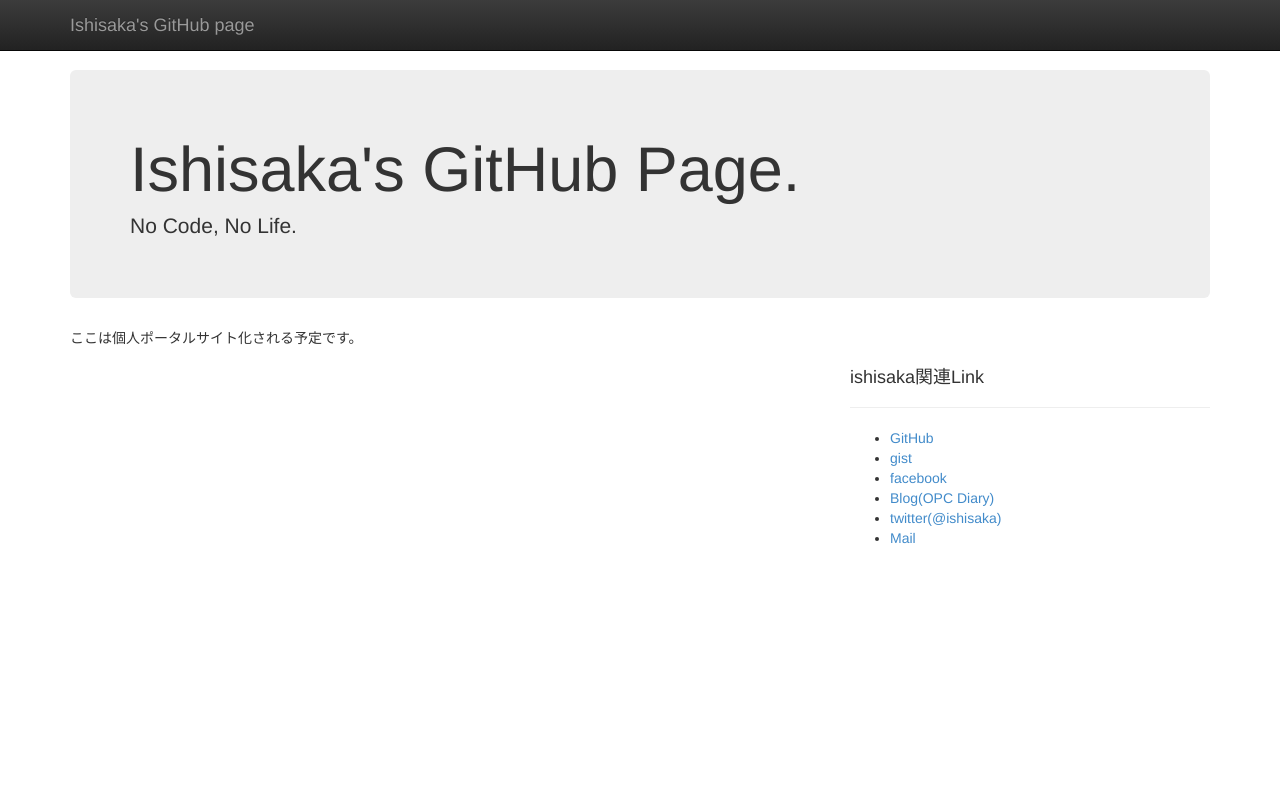
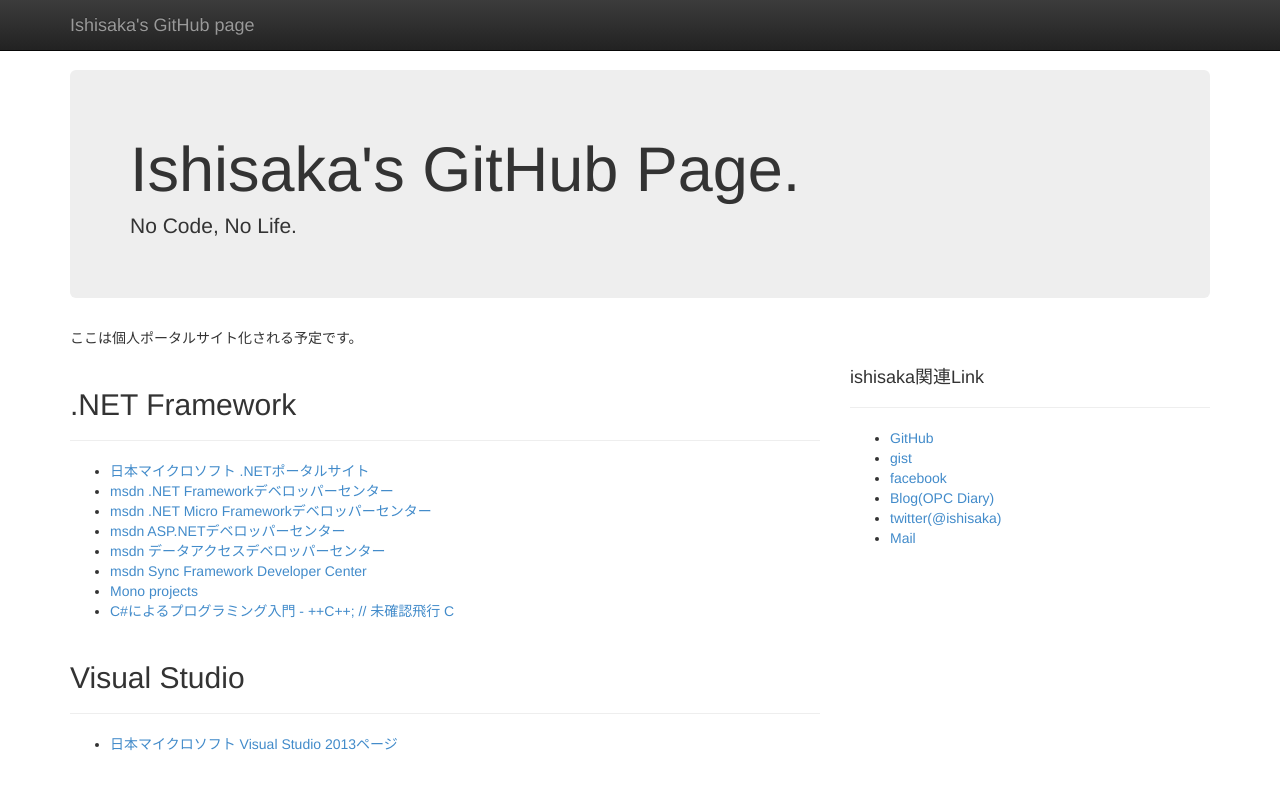
Before and after one commit to ishisaka/ishisaka.github.com, a plain HTML site: page index.html in a window 1280 px wide. Drawn offline with nearby package versions, Linux system fonts and the light colour scheme.

```diff
--- a/index.html
+++ b/index.html
@@ -75,6 +75,25 @@
         <div class="row">
             <div class="col-md-8">
                 <p>ここは個人ポータルサイト化される予定です。</p>
+                <div class="page-header">
+                    <h2>.NET Framework</h2>
+                </div>
+                <ul>
+                    <li><a href="http://www.microsoft.com/ja-jp/net/">日本マイクロソフト .NETポータルサイト</a></li>
+                    <li><a href="http://msdn.microsoft.com/ja-JP/vstudio/aa496123">msdn .NET Frameworkデベロッパーセンター</a></li>
+                    <li><a href="http://msdn.microsoft.com/ja-jp/vstudio/bb267253">msdn .NET Micro Frameworkデベロッパーセンター</a></li>
+                    <li><a href="http://msdn.microsoft.com/ja-jp/asp.net">msdn ASP.NETデベロッパーセンター</a></li>
+                    <li><a href="http://msdn.microsoft.com/ja-JP/data/">msdn データアクセスデベロッパーセンター</a></li>
+                    <li><a href="http://msdn.microsoft.com/ja-JP/sync/">msdn Sync Framework Developer Center</a></li>
+                    <li><a href="http://www.mono-project.com/">Mono projects</a></li>
+                    <li><a href="http://ufcpp.net/study/csharp/">C#によるプログラミング入門 - ++C++; // 未確認飛行 C</a></li>
+                </ul>
+                <div class="page-header">
+                    <h2>Visual Studio</h2>
+                </div>
+                <ul>
+                    <li><a href="http://www.microsoft.com/visualstudio/jpn/visual-studio-2013">日本マイクロソフト Visual Studio 2013ページ</a></li>
+                </ul>
             </div>
             <div class="col-md-4">
                 <div class="page-header">
```
Also changed, not shown: css/bootstrap.css.
